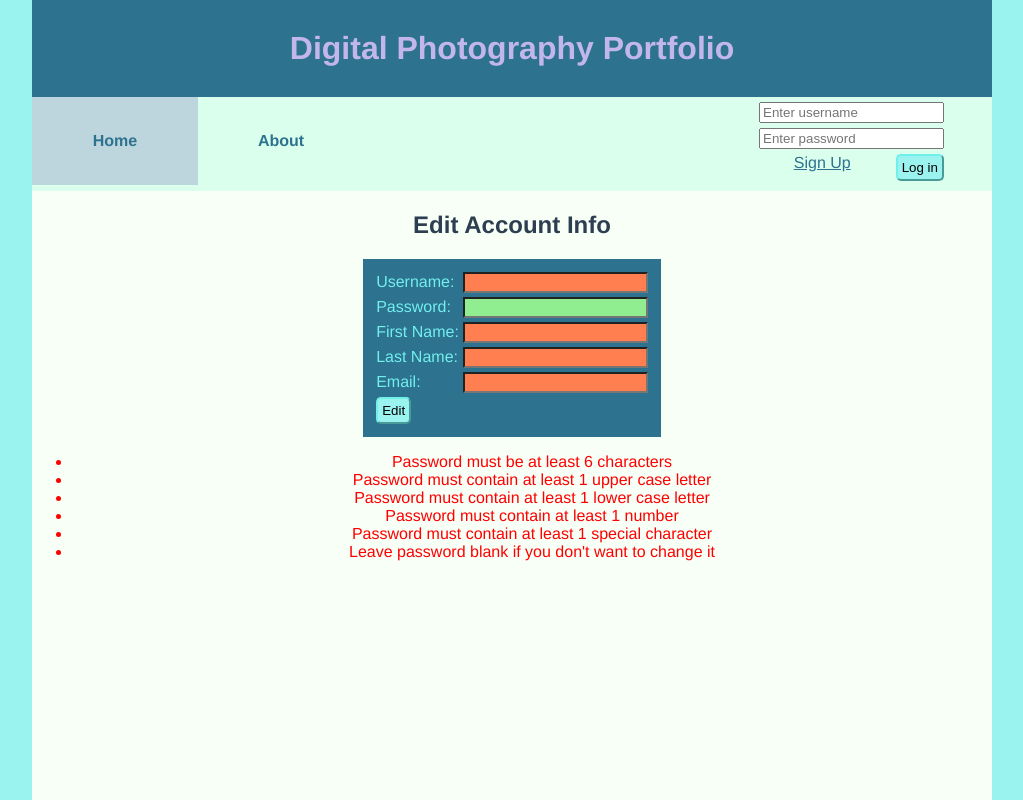
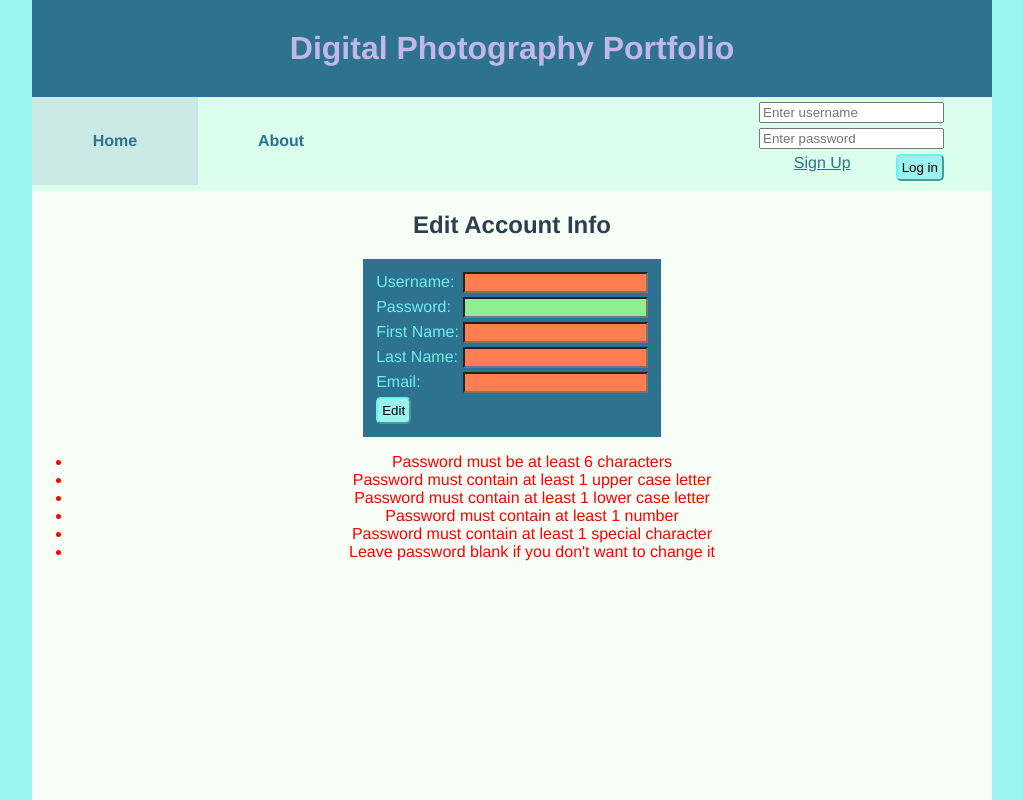
Before and after one commit to Terribly-Shady-Guy/ClientSideFinal, a Vue app: page /#/edituser in a window 1280 px wide. In both pictures the pointer is over the link "Home". Shown: the whole page, without its empty margins (128-1151 px from the left). Built offline with nearby package versions, Linux system fonts and the light colour scheme; no server answers.

Commit message:
changed opacity of hover highlighting

```diff
--- a/src/App.vue
+++ b/src/App.vue
@@ -81,7 +81,7 @@ nav a {
 }
 
 nav a:hover {
-  background-color: rgb(71, 49, 152, 0.2);
+  background-color: rgb(71, 49, 152, 0.1);
 }
 
 a {
```
